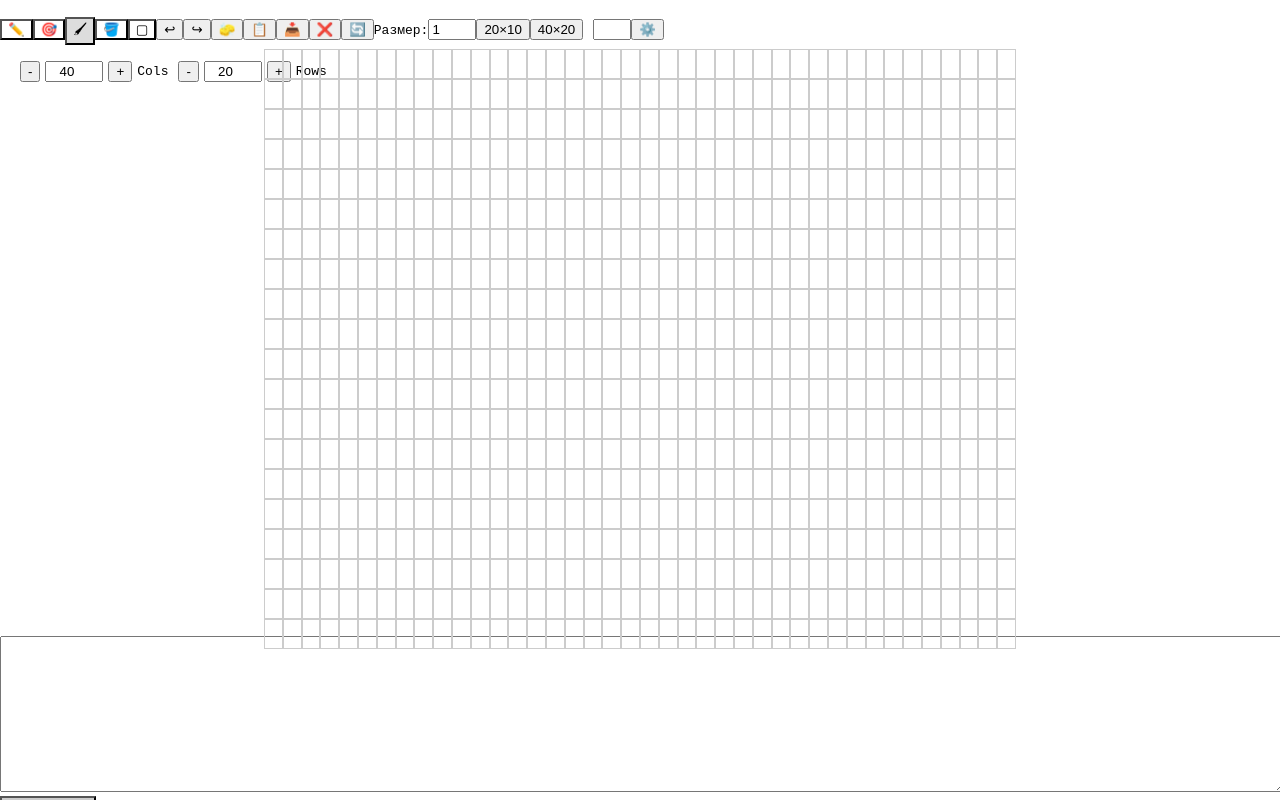
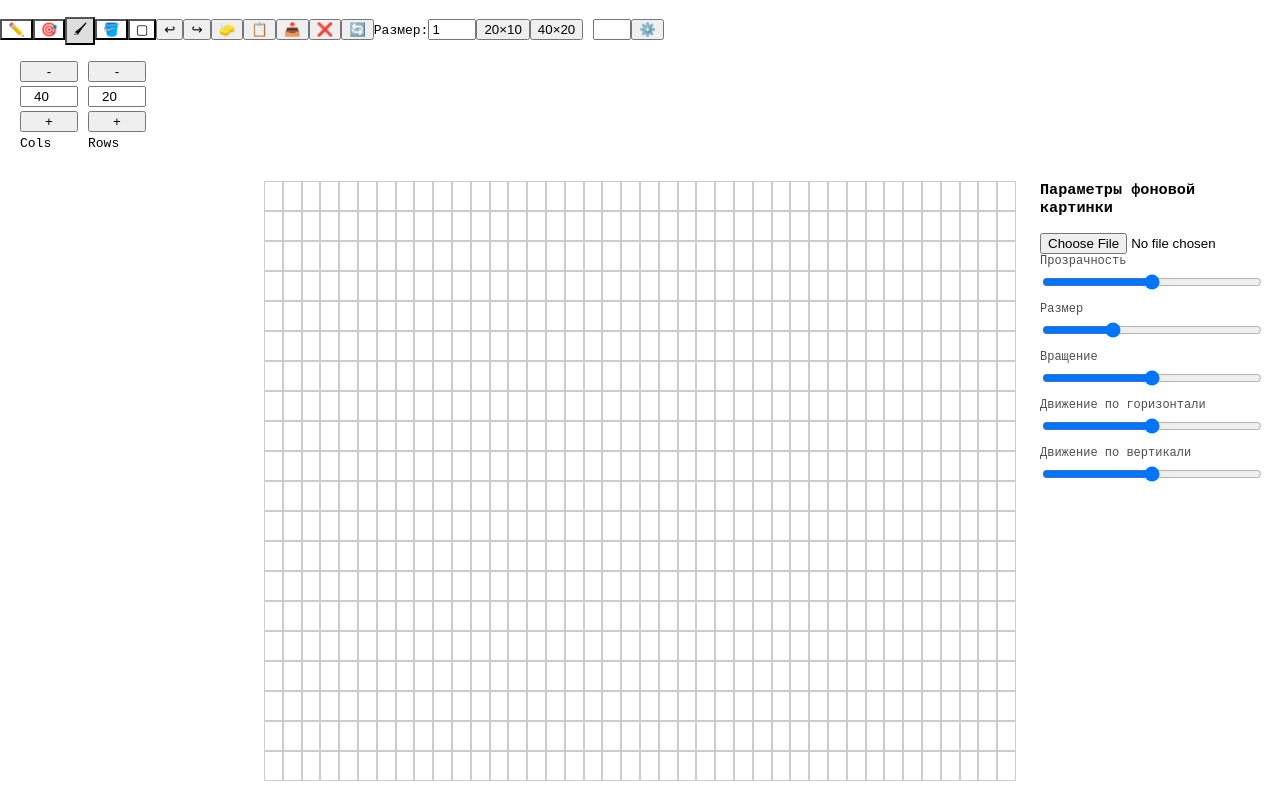
Before and after one commit to PinguiculaW/dots, a React (Vite) app: page / in a window 1280 px wide. Shown: the top 800 px of the page. Built offline with nearby package versions, Linux system fonts and the light colour scheme; a web font is replaced by a local one.

Commit message:
Background image rotation (#3)
* добавляет картинку

* регулировка размера, прозрачности, движение по экрану

* нормализация ползунков

* вроде всё с этим

* вращение добавила

```diff
--- a/src/AppInner.tsx
+++ b/src/AppInner.tsx
@@ -47,9 +47,13 @@ export default function AppInner(): React.ReactElement {
     x: 0,
     y: 0,
     scale: 1,
+    rotation: 0,
     opacity: 0.5,
     draggable: false,
   });
+
+  //const maxOffsetX = width * 30;
+  //const maxOffsetY = height * 30;
 
   const handleBackgroundUpload = (
     e: React.ChangeEvent<HTMLInputElement>
@@ -64,6 +68,7 @@ export default function AppInner(): React.ReactElement {
         x: 0,
         y: 0,
         scale: 1,
+        rotation: 0,
         opacity: 0.5,
         draggable: true,
       });
@@ -272,6 +277,7 @@ export default function AppInner(): React.ReactElement {
       />
 
       <div className="workspace">
+        <div className="canvas-area">
           <BackgroundLayer
               background={background}
               setBackground={setBackground}
@@ -293,6 +299,98 @@ export default function AppInner(): React.ReactElement {
           />
         </div>
 
+        <div className="bg-controls">
+          <h3>Параметры фоновой картинки</h3>
+
+          <input type="file" onChange={handleBackgroundUpload} />
+
+          <div className="control">
+            <label>Прозрачность</label>
+            <input
+                type="range"
+                min="0"
+                max="1"
+                step="0.01"
+                value={background.opacity}
+                onChange={(e) =>
+                    setBackground((prev) => ({
+                      ...prev,
+                      opacity: Number(e.target.value),
+                    }))
+                }
+            />
+          </div>
+
+          <div className="control">
+            <label>Размер</label>
+            <input
+                type="range"
+                min="0.1"
+                max="3"
+                step="0.1"
+                value={background.scale}
+                onChange={(e) =>
+                    setBackground((prev) => ({
+                      ...prev,
+                      scale: Number(e.target.value),
+                    }))
+                }
+            />
+          </div>
+
+          <div className="control">
+            <label>Вращение</label>
+            <input
+                type="range"
+                min={-180}
+                max={180}
+                step="1"
+                value={background.rotation}
+                onChange={(e) =>
+                    setBackground((prev) => ({
+                      ...prev,
+                      rotation: Number(e.target.value),
+                    }))
+                }
+            />
+          </div>
+
+          <div className="control">
+            <label>Движение по горизонтали</label>
+            <input
+                type="range"
+                min={-2000}
+                max={2000}
+                step="1"
+                value={background.x}
+                onChange={(e) =>
+                    setBackground((prev) => ({
+                      ...prev,
+                      x: Number(e.target.value),
+                    }))
+                }
+            />
+          </div>
+
+          <div className="control">
+            <label>Движение по вертикали</label>
+            <input
+                type="range"
+                min={-2000}
+                max={2000}
+                step="1"
+                value={background.y}
+                onChange={(e) =>
+                    setBackground((prev) => ({
+                      ...prev,
+                      y: Number(e.target.value),
+                    }))
+                }
+            />
+          </div>
+        </div>
+      </div>
+
       <OutputPanel grid={grid} />
     </div>
   );
--- a/src/components/BackgroundLayer.tsx
+++ b/src/components/BackgroundLayer.tsx
@@ -1,13 +1,13 @@
 import React, { useState } from "react";
-
-interface Background {
+import type { Background } from "../types";
+/*interface Background {
   image: string | null;
   x: number;
   y: number;
   scale: number;
   opacity: number;
   draggable: boolean;
-}
+}*/
 
 interface BackgroundLayerProps {
   background: Background;
@@ -39,7 +39,11 @@ export default function BackgroundLayer({
       alt=""
       className="background"
       style={{
-        transform: `translate(${background.x}px, ${background.y}px) scale(${background.scale})`,
+        transform: `
+          translate(${background.x}px, ${background.y}px)
+          scale(${background.scale})
+          rotate(${background.rotation}deg)
+        `,
         opacity: background.opacity,
       }}
       draggable={false}
--- a/src/styles.css
+++ b/src/styles.css
@@ -19,22 +19,24 @@ body {
 .workspace {
   position: relative;
   flex: 1;
-  /*overflow: auto;*/
+  width: 100%;
 
   display: flex;
-  justify-content: center; /* по горизонтали */
-  align-items: center;
+  justify-content: center;
+  align-items: flex-start;
 
-  padding-top: 20px;
+  /*padding-top: 20px;*/
   padding-bottom: 40px;
 }
 
 .grid {
-  position: absolute;
+  position: relative;
   /*top: 0;*/
   /*left: 0;*/
   font-family: monospace;
   line-height: 1;
+  z-index: 1;
+  margin-top: 20px;
 }
 
 .row {
@@ -69,6 +71,8 @@ body {
   top: 0;
   left: 0;
   pointer-events: auto;
+  z-index: 0;
+  transform-origin: center;
 }
 
 .output textarea {
@@ -148,9 +152,26 @@ button.copied {
 }
 
 .control {
+  /*display: flex;*/
+  /*align-items: center;*/
+  /*gap: 5px;*/
   display: flex;
-  align-items: center;
-  gap: 5px;
+  flex-direction: column; /* 👈 ключ */
+  gap: 4px;
+  margin-bottom: 10px;
+}
+
+.control label {
+  font-size: 12px;
+  opacity: 0.7;
+}
+
+.bg-controls h3 {
+  margin-top: 0;
+}
+
+.control input[type="range"] {
+  width: 100%;
 }
 
 .control input {
@@ -158,11 +179,17 @@ button.copied {
   text-align: center;
 }
 
-/*.cell-text {
-  display: inline-block;   /* 🔥 КЛЮЧ
-  width: 14px;             /* 👈 подбираем
-  font-family: "Courier New", monospace;
-  font-size: 18px;
-  line-height: 1;
-  white-space: pre;
-} */
+.canvas-area {
+  position: relative;
+  /*display: flex;*/
+  /*justify-content: center;*/
+  /*align-items: center;*/
+}
+
+.bg-controls {
+  position: absolute;
+  right: 20px;
+  top: 20px;
+
+  width: 220px;
+}
--- a/src/types.ts
+++ b/src/types.ts
@@ -3,6 +3,7 @@ export type Background = {
   x: number;
   y: number;
   scale: number;
+  rotation: number;
   opacity: number;
   draggable: boolean;
 };
```
Lines whose indentation alone changed are shown as unchanged.
